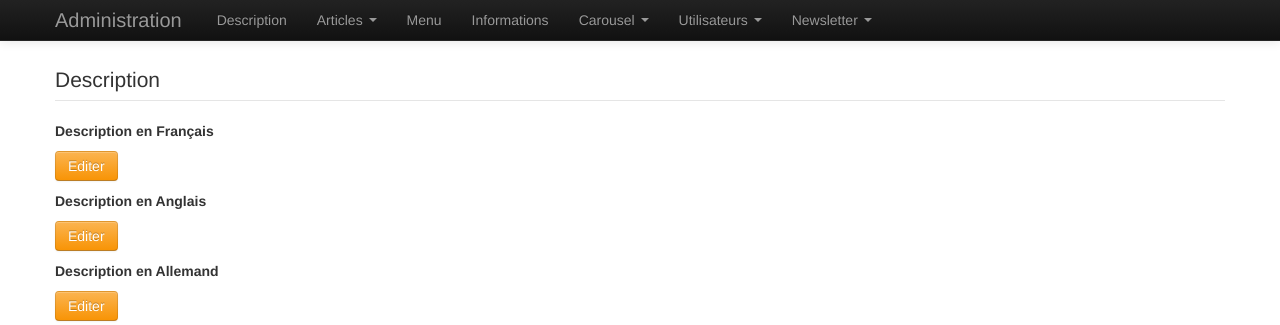
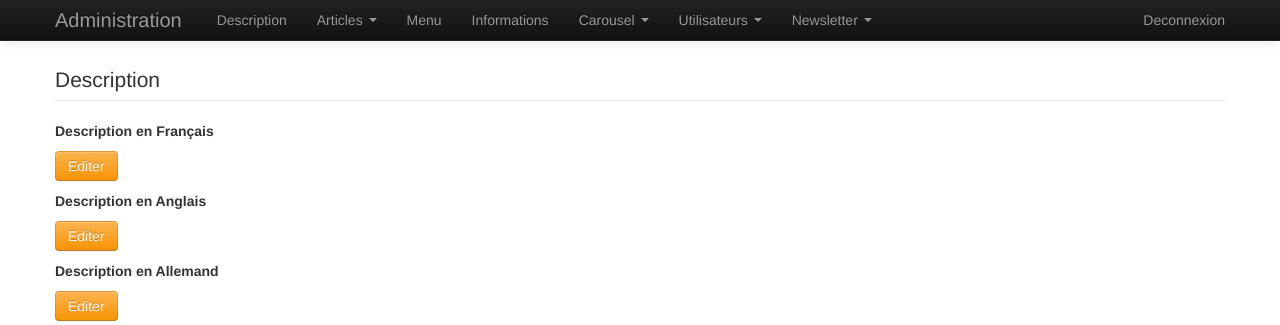
Before and after one commit to AsBilou/Pollina, a PHP site: the page made by views/template/admin/accueil.twig in a window 1280 px wide. Shown: the top 325 px of the page. Run offline with PHP 8.4, Linux system fonts and the light colour scheme; the template is opened without the code that fills it: most values are stand-ins (such as "Sample title", 1, 10 or a date in 2020); form fields are guessed from the names that the template uses; some libraries are stand-ins or nearby versions.

Commit message:
Add deconection button

```diff
--- a/views/layout/admin.base.twig
+++ b/views/layout/admin.base.twig
@@ -68,6 +68,9 @@
                         </ul>
                     </li>
                 </ul>
+                <p class="navbar-text pull-right">
+                    <a href="{{ app.request.basepath }}/admin/logout" class="navbar-link">Deconnexion</a>
+                </p>
             </div><!--/.nav-collapse -->
         </div>
     </div>
--- a/views/template/admin/login.twig
+++ b/views/template/admin/login.twig
@@ -2,7 +2,7 @@
 {% block content %}
     <form class="form-signin" action="{{ path('form_login_admin') }}" method="post">
         <legend class="form-signin-heading">Connectez-vous</legend>
-        {{ form_widget(form) }}
+            {{ form_widget(form) }}
         <button class="btn btn-large btn-primary" type="submit">Connexion</button>
     </form>
 {% endblock %}
```
